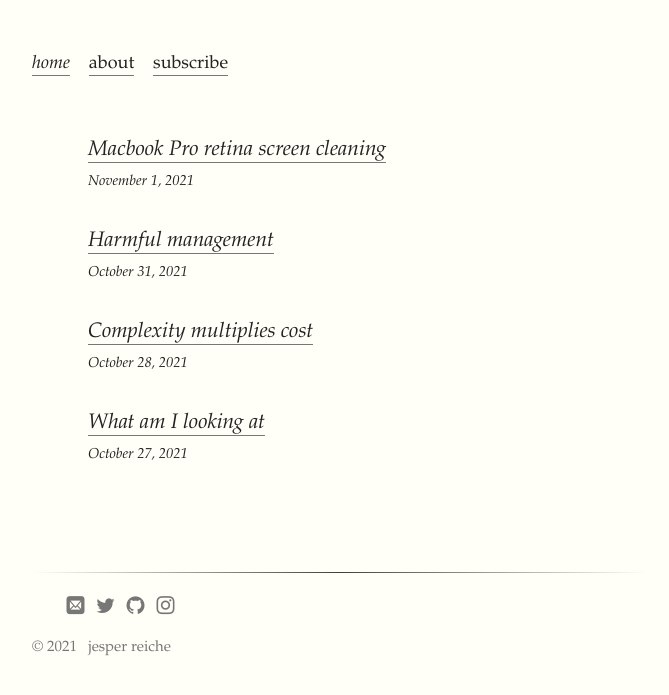
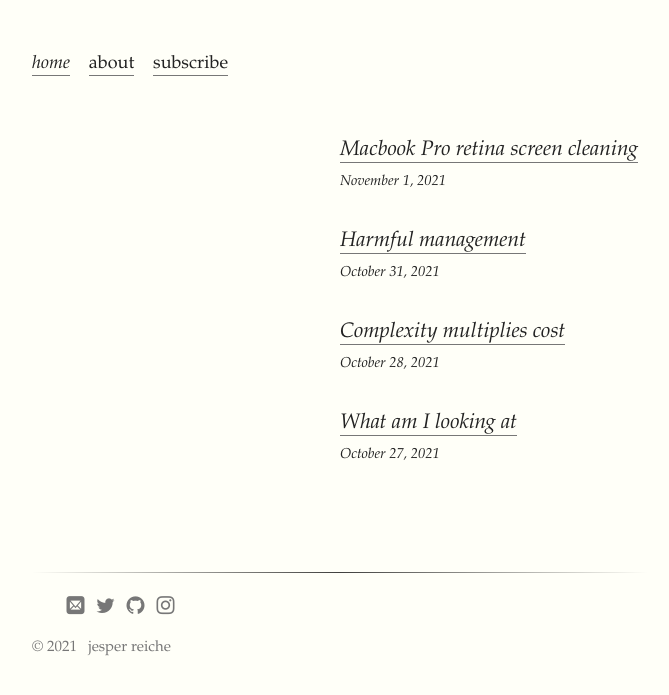
Before and after one commit to jmreiche/jmreiche.github.io, a Jekyll site: the page built from index.html, in a window 1280 px wide. Shown: the top 695 px of the page, without its empty margins (128-797 px from the left). Built offline with Jekyll 4.4.1, drawn with Linux system fonts in a browser that asks for light colours; some web fonts are replaced.

Commit message:
Trying to remove left padding from content-list in Chrome and Mobile

```diff
--- a/css/tufte.scss
+++ b/css/tufte.scss
@@ -355,10 +355,13 @@
 
 ul,
 ol {
-  width: 45%;
   -webkit-padding-start: 5%;
   -webkit-padding-end: 5%;
   list-style-type: none;
+}
+
+ul.content-listing {
+  width: 45%;
 }
 
 //li { padding: 0.5em 0; } //vertical padding on list items screws up vertical rhythym
```
